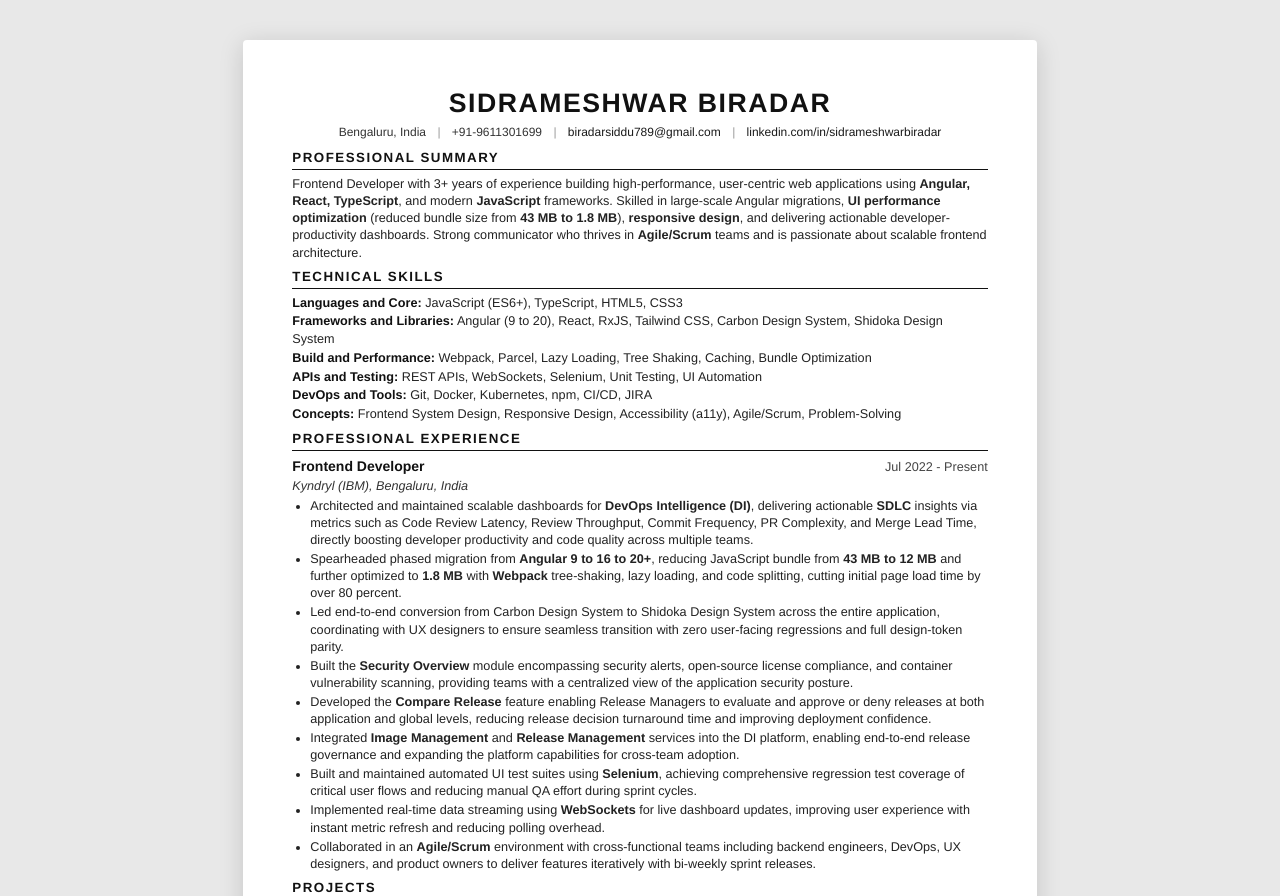
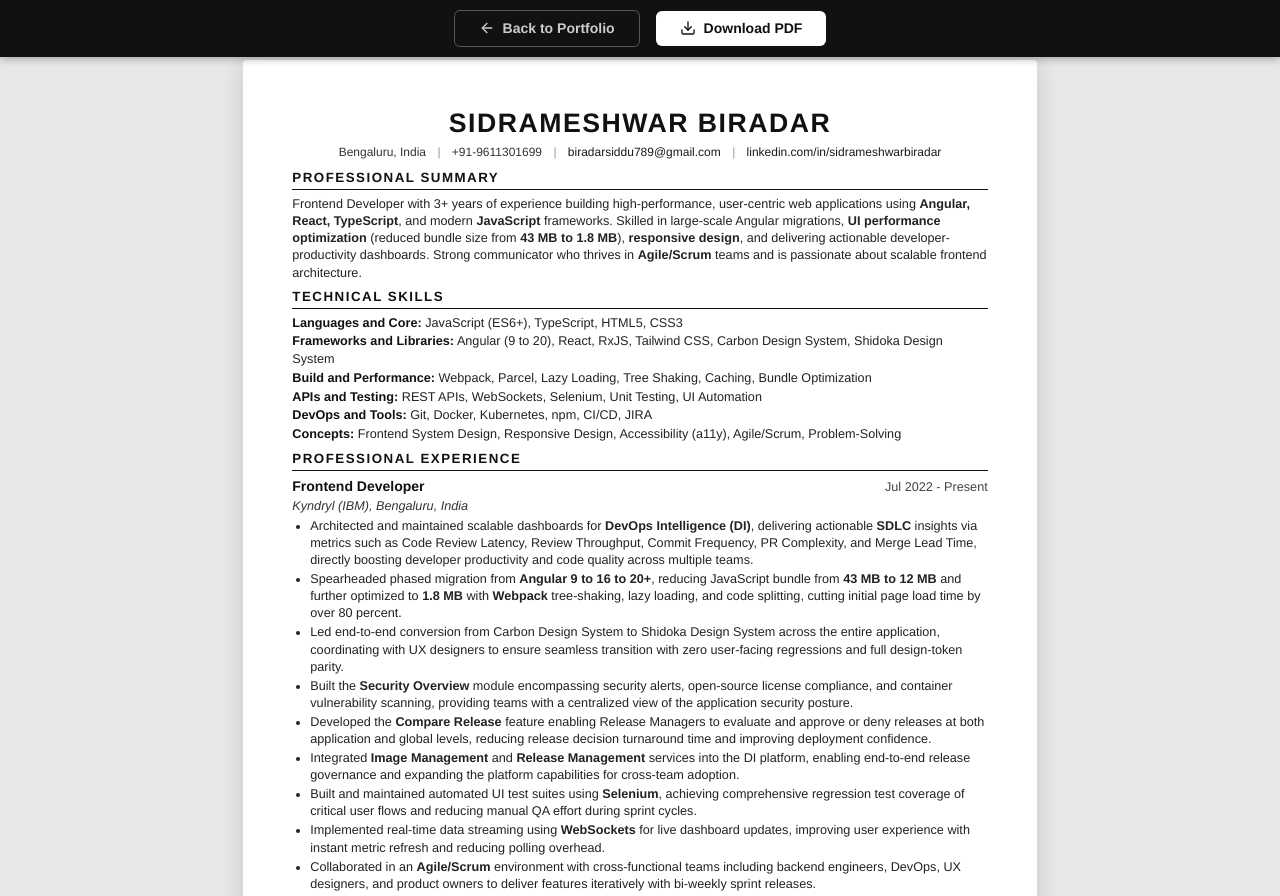
Before and after one commit to Siddu-Biradar/portfolio, a website: page resume.html in a window 1280 px wide. Shown: the top 896 px of the page. Drawn offline with Linux system fonts and the light colour scheme.

Commit message:
Add download PDF button and back-to-portfolio link on resume page

```diff
--- a/resume.html
+++ b/resume.html
@@ -172,9 +172,73 @@
     color: #666;
     font-size: 9pt;
   }
+
+  /* ---------- DOWNLOAD BUTTON (screen only) ---------- */
+  .download-bar {
+    position: fixed;
+    top: 0;
+    left: 0;
+    right: 0;
+    background: #111;
+    padding: 10px 20px;
+    display: flex;
+    justify-content: center;
+    align-items: center;
+    gap: 16px;
+    z-index: 1000;
+    box-shadow: 0 2px 8px rgba(0,0,0,.3);
+  }
+  .download-bar a {
+    display: inline-flex;
+    align-items: center;
+    gap: 8px;
+    background: #fff;
+    color: #111;
+    padding: 8px 24px;
+    border-radius: 6px;
+    text-decoration: none;
+    font-family: 'Helvetica Neue', Arial, sans-serif;
+    font-size: 14px;
+    font-weight: 600;
+    transition: background .2s, transform .1s;
+  }
+  .download-bar a:hover {
+    background: #e0e0e0;
+    transform: translateY(-1px);
+  }
+  .download-bar a svg {
+    width: 16px;
+    height: 16px;
+  }
+  .download-bar .back-link {
+    background: transparent;
+    color: #ccc;
+    border: 1px solid #555;
+  }
+  .download-bar .back-link:hover {
+    background: #222;
+    color: #fff;
+  }
+  @media print {
+    .download-bar { display: none !important; }
+  }
+  @media screen {
+    body { margin-top: 60px; }
+  }
 </style>
 </head>
 <body>
+
+<div class="download-bar">
+  <a class="back-link" href="index.html">
+    <svg viewBox="0 0 24 24" fill="none" stroke="currentColor" stroke-width="2" stroke-linecap="round" stroke-linejoin="round"><path d="M19 12H5"/><path d="M12 19l-7-7 7-7"/></svg>
+    Back to Portfolio
+  </a>
+  <a href="Sidrameshwar_Biradar_Resume.pdf" download="Sidrameshwar_Biradar_Resume.pdf">
+    <svg viewBox="0 0 24 24" fill="none" stroke="currentColor" stroke-width="2" stroke-linecap="round" stroke-linejoin="round"><path d="M21 15v4a2 2 0 01-2 2H5a2 2 0 01-2-2v-4"/><polyline points="7 10 12 15 17 10"/><line x1="12" y1="15" x2="12" y2="3"/></svg>
+    Download PDF
+  </a>
+</div>
 
 <h1>Sidrameshwar Biradar</h1>
 <div class="contact-info">
```
Also changed, not shown: 1 other file.
